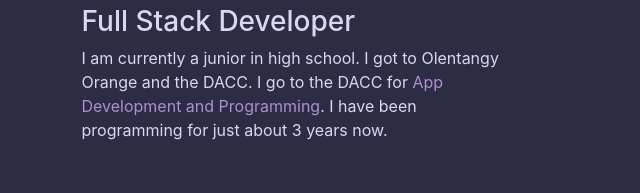
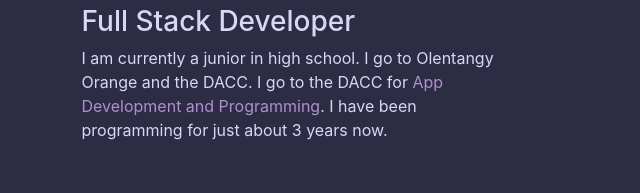
Before and after one commit to 24rspires/PersonalWebApp, a plain HTML site: page index.html in a window 1280 px wide. Shown: the part 171-364 px from the top of the page, 554-1194 px from the left. Drawn offline with nearby package versions, Linux system fonts and the light colour scheme.

Commit message:
Fixed typo on index.html

```diff
--- a/index.html
+++ b/index.html
@@ -36,8 +36,8 @@
 					<h1>Riley Spires</h1>
 					<h3>Full Stack Developer</h3>
 					<p>
-						I am currently a junior in high school. I got to Olentangy Orange
-						and the DACC. I go to the DACC for
+						I am currently a junior in high school. I go to Olentangy Orange and
+						the DACC. I go to the DACC for
 						<a
 							href="https://www.delawareareacc.org/o/dacchs/page/app-development"
 							target="_blank"
```
